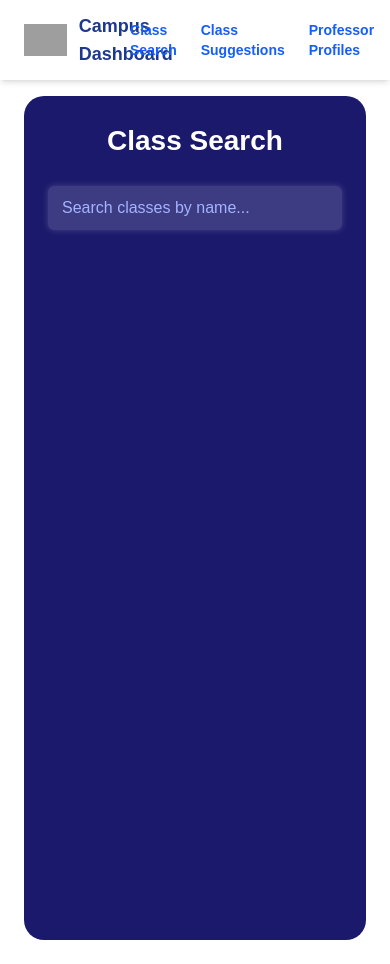
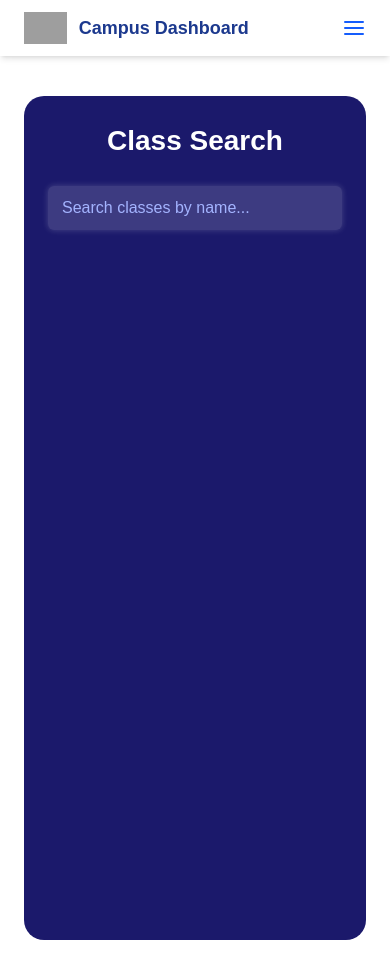
Before and after one commit to lakshyaa-k-nathan/campus-dashboard, a Next.js app in the folder frontend/: page / in a window 390 px wide. Built offline with nearby package versions, Linux system fonts and the light colour scheme; grey boxes are pictures that could not be loaded.

Commit message:
phone view

```diff
--- a/frontend/components/Navbar.tsx
+++ b/frontend/components/Navbar.tsx
@@ -1,10 +1,13 @@
 import Link from "next/link";
+import { useState } from "react";
 
 export default function Navbar() {
+  const [isOpen, setIsOpen] = useState(false);
+
   return (
-    <nav className="fixed top-0 left-0 w-full bg-white shadow-md px-6 py-3 flex justify-between items-center z-50">
+    <nav className="fixed top-0 left-0 w-full bg-white shadow-md px-6 py-3 flex flex-wrap items-center justify-between z-50">
 
-      {/* Wrap logo and text inside Link */}
+      {/* Logo */}
       <Link href="/" className="flex items-center gap-3 font-bold text-lg text-blue-900">
         <img
           src="https://brand.illinois.edu/wp-content/uploads/2024/02/Color-Variation-Orange-Block-I-White-Background.png"
@@ -14,15 +17,30 @@ export default function Navbar() {
         Campus Dashboard
       </Link>
 
-      {/* Right side - menu */}
-      <div className="flex gap-6 text-sm">
-        <Link href="/" className="text-blue-600 hover:text-blue-800 font-semibold">
+      {/* Hamburger button (shown on small screens) */}
+      <button
+        className="block md:hidden text-blue-600 hover:text-blue-800 focus:outline-none"
+        onClick={() => setIsOpen(!isOpen)}
+        aria-label="Toggle menu"
+      >
+        <svg className="w-6 h-6" fill="none" stroke="currentColor" strokeWidth={2} strokeLinecap="round" strokeLinejoin="round" viewBox="0 0 24 24">
+          {isOpen ? (
+            <path d="M6 18L18 6M6 6l12 12" /> // X icon when open
+          ) : (
+            <path d="M3 12h18M3 6h18M3 18h18" /> // Hamburger icon when closed
+          )}
+        </svg>
+      </button>
+
+      {/* Menu links */}
+      <div className={`w-full md:w-auto md:flex md:items-center gap-6 text-sm mt-3 md:mt-0 ${isOpen ? "block" : "hidden"} md:block`}>
+        <Link href="/" className="block md:inline-block text-blue-600 hover:text-blue-800 font-semibold py-1">
           Class Search
         </Link>
-        <Link href="/class-suggestions" className="text-blue-600 hover:text-blue-800 font-semibold">
+        <Link href="/class-suggestions" className="block md:inline-block text-blue-600 hover:text-blue-800 font-semibold py-1">
           Class Suggestions
         </Link>
-        <Link href="/professors" className="text-blue-600 hover:text-blue-800 font-semibold">
+        <Link href="/professors" className="block md:inline-block text-blue-600 hover:text-blue-800 font-semibold py-1">
           Professor Profiles
         </Link>
       </div>
```
